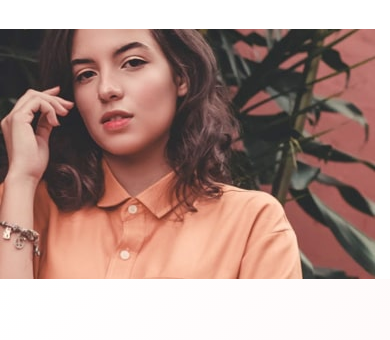
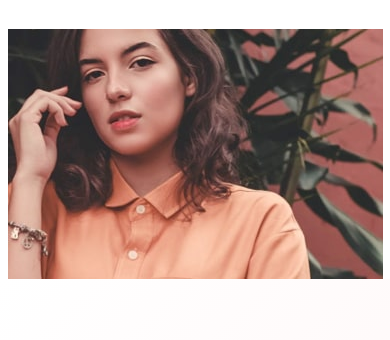
Before and after one commit to patryklaba/coming-soon-ba, a plain HTML site: page index.html in a window 390 px wide. Shown: the part 68-408 px from the top of the page. Drawn offline with Linux system fonts and the light colour scheme.

Commit message:
Center hero image on bigger screens but still falling into  mobile category

```diff
--- a/style.css
+++ b/style.css
@@ -69,7 +69,9 @@ main {
 nav {
   padding: 2rem;
 }
-
+.hero {
+  margin: 0 auto;
+}
 .content {
   background: var(--grad-primary);
   padding: 4rem 2rem;
@@ -165,3 +167,7 @@ FEM attribution
 .attribution a {
   color: hsl(228, 45%, 44%);
 }
+
+/* DESKTOP */
+
+@media only screen and (min-width: );
```
